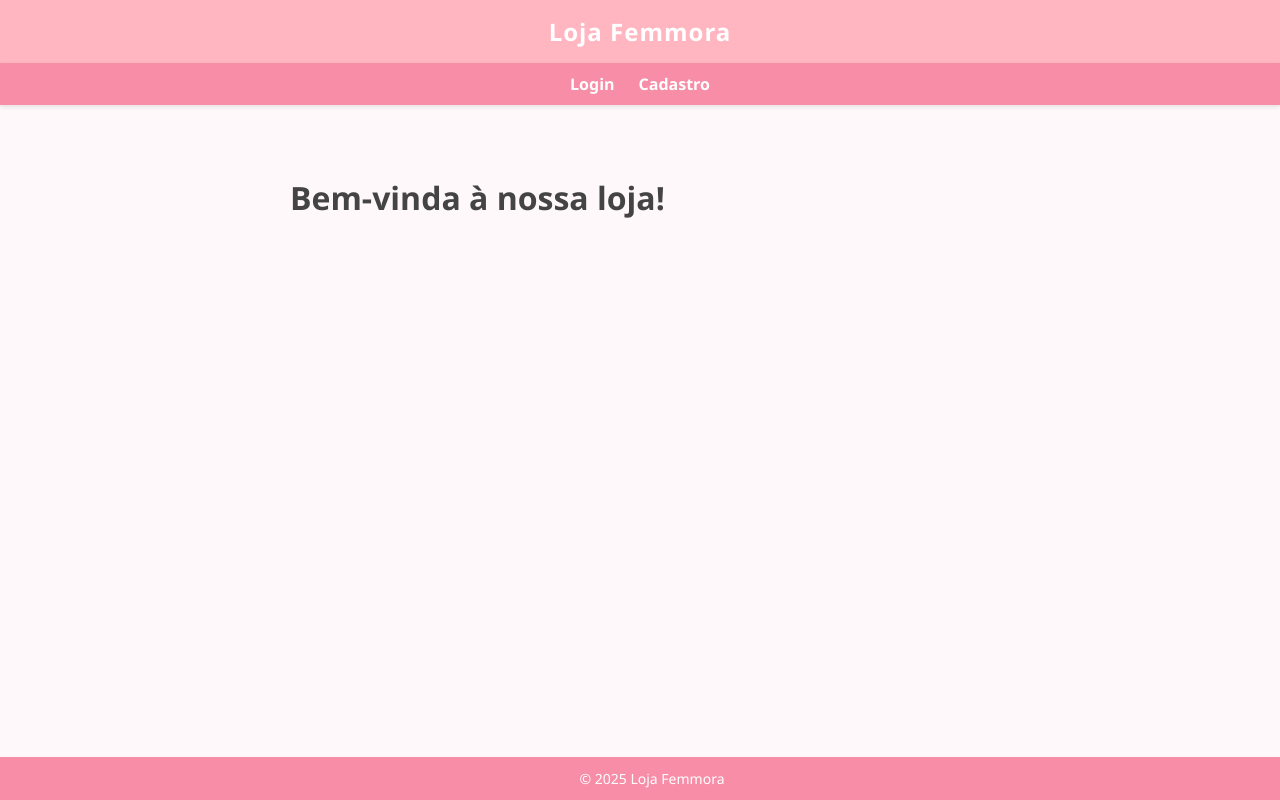
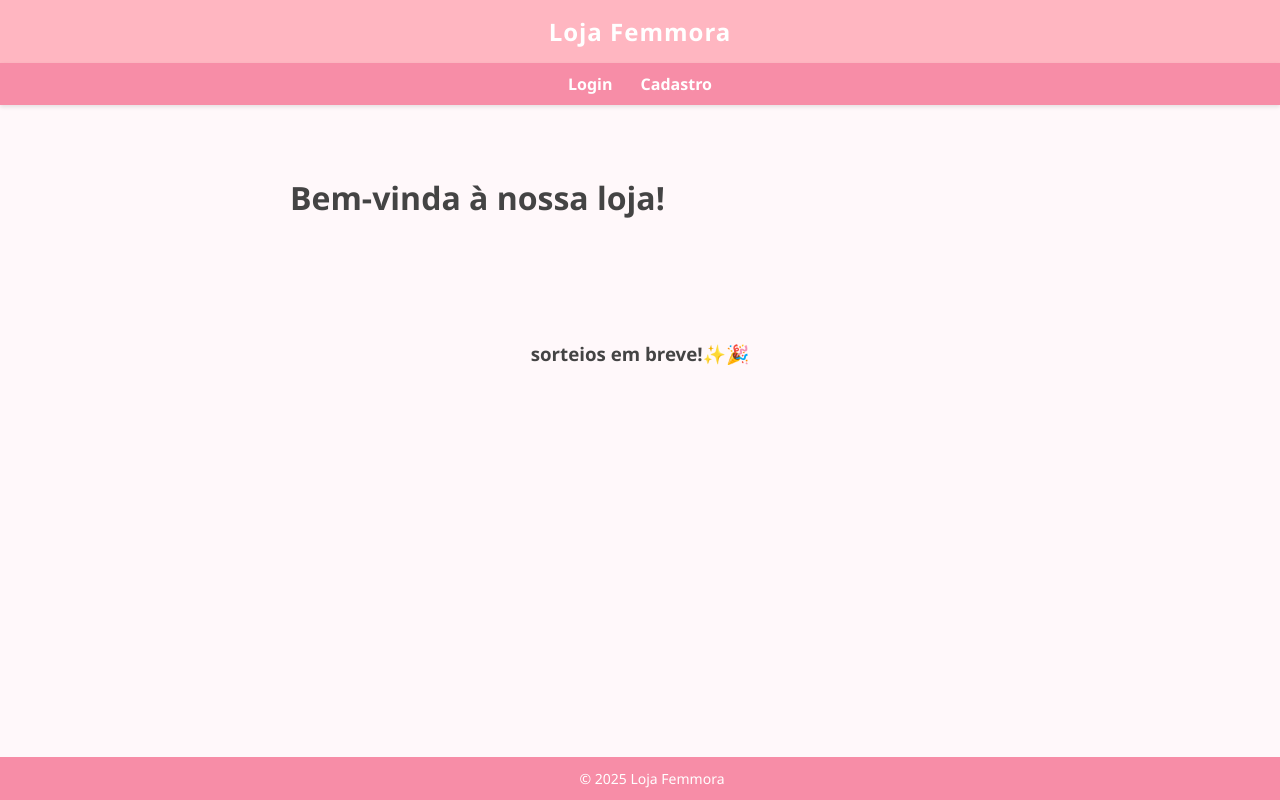
Before and after one commit to gordaohackker/loja-pro-de-roupas, a Flask app: page / in a window 1280 px wide. Run offline with Flask 3, Linux system fonts and the light colour scheme.

Commit message:
Update index.html

```diff
--- a/templates/index.html
+++ b/templates/index.html
@@ -1 +1,6 @@
-<!DOCTYPE html><html><head><title>Loja</title><link rel="stylesheet" href="/static/css/style.css"></head><body><header>Loja Femmora</header><nav><a href="/login">Login</a><a href="/cadastro">Cadastro</a></nav><main><h1>Bem-vinda à nossa loja!</h1></main><footer>&copy; 2025 Loja Femmora</footer></body></html>
+<!DOCTYPE html><html><head><title>Loja</title><link rel="stylesheet" href="/static/css/style.css"></head>
+<body><header>Loja Femmora</header>
+<nav><a href="/login">Login</a>
+<a href="/cadastro">Cadastro</a></nav><main><h1>Bem-vinda à nossa loja!</h1></main>
+<h3 style="text-align: center;">sorteios em breve!✨🎉</h3>
+<footer>&copy; 2025 Loja Femmora</footer></body></html>
```
